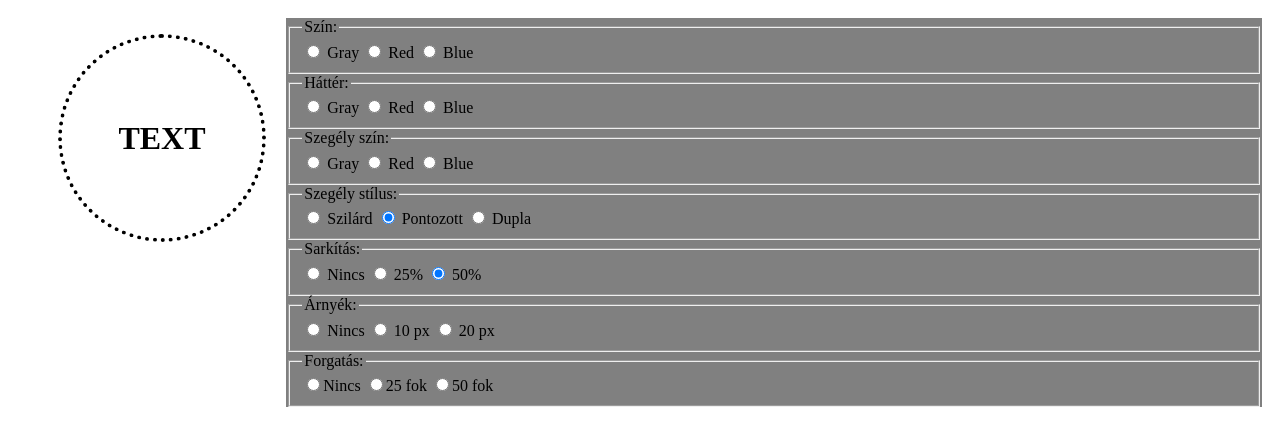
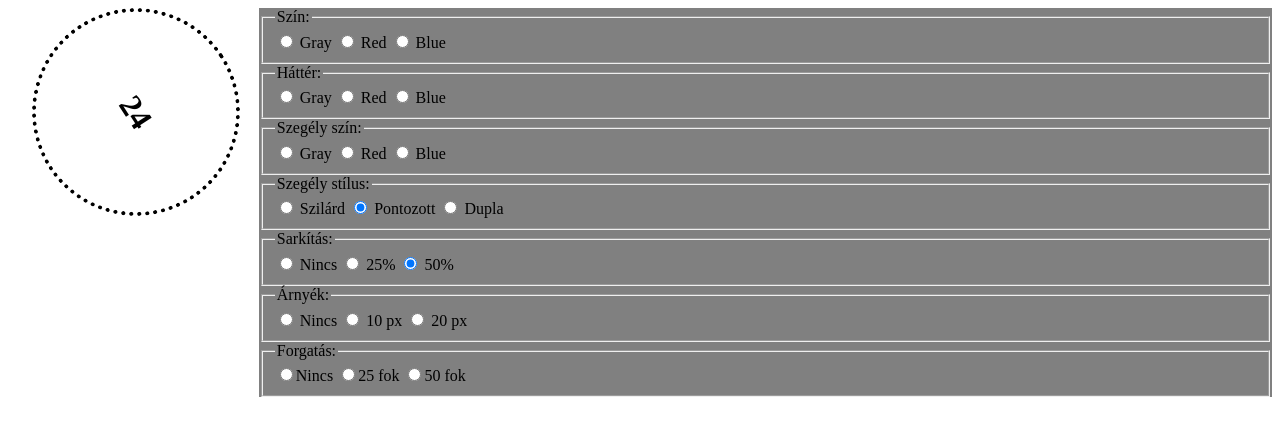
Before and after one commit to ArpKevin/form_actions_js, a plain HTML site: page 2.html in a window 1280 px wide. Both pictures are taken after a click on the element "TEXT". Drawn offline with Linux system fonts and the light colour scheme.

Commit message:
Rotation works without gap adjustments.

```diff
--- a/2.html
+++ b/2.html
@@ -44,15 +44,7 @@
         function mintaMozog(f){
             mintaDeg++;
 
-            let gridContainer = document.getElementsByClassName('grid-container')[0];
-            let gridContainerPaddingLeft = parseInt(window.getComputedStyle(gridContainer).paddingLeft);
-            // console.log(containerPaddingLeft); -> 10px
-            let gridContainerGap = parseInt(window.getComputedStyle(gridContainer).gap);
-            // console.log(gap); -> 30
-            let mintaelemMarginLeft = parseInt(window.getComputedStyle(mintaElem).marginLeft);
-            // console.log(mintaelemMarginLeft); -> 40px
-
-            let containerWidth = divBorder.clientWidth - 2 * containerPadding - 2 * containerMargin;
+            let divBorder = document.getElementsByClassName('left')[0];
 
             if(!reachedBorder) mintaX += 2; else mintaX -= 2;
 
@@ -60,7 +52,7 @@
             mintaElem.style.left = `${mintaX}px`;
             mintaElem.style.transform = `rotate(${mintaDeg}deg)`;
 
-            if (mintaX >= containerWidth - mintaElem.offsetWidth || mintaX <= 0) reachedBorder = !reachedBorder;
+            if (mintaX >= divBorder.offsetWidth - mintaElem.offsetWidth || mintaX <= 0) reachedBorder = !reachedBorder;
         }
     </script>
 
@@ -71,8 +63,6 @@
         .grid-container {
             display: grid;
             grid-template-areas: 'left right right right';
-            gap: 30px; /* Grid gap */
-            padding: 10px; /* Padding of the grid container */
         }
 
         #minta{
@@ -80,7 +70,7 @@
             height: 200px;
             background-color: white;
             border: 4px solid black;
-            /* margin: 0; */
+            margin: 0;
         }
 
         .right{
```
